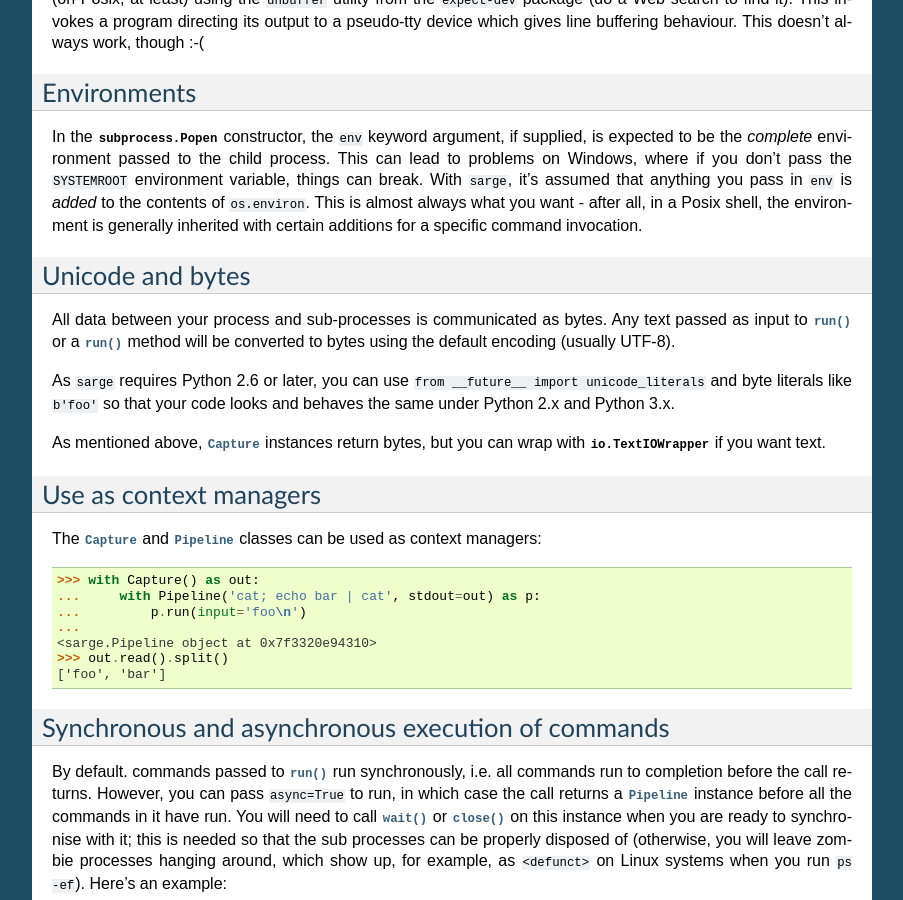
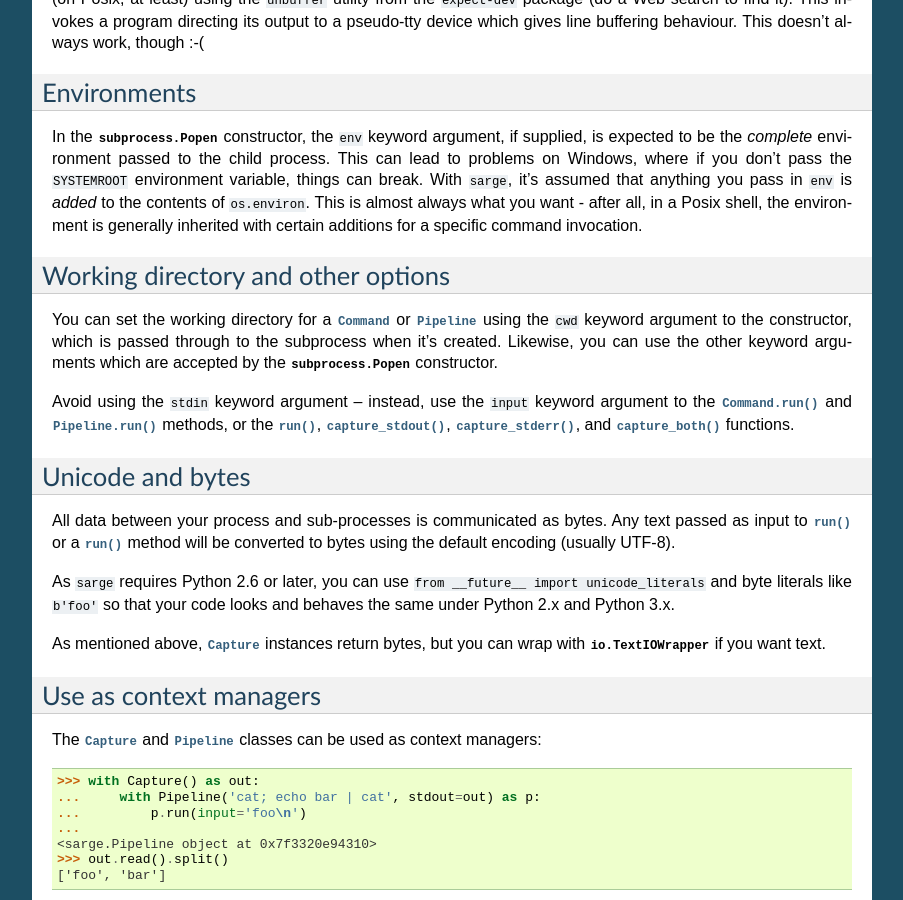
Before and after one commit to jayvdb/sarge, a Sphinx documentation site: the page built from docs/tutorial.rst, in a window 1280 px wide and 900 px high, scrolled down 6244 px. Shown: the whole window, without its empty margins (198-1101 px from the left). Built offline with Sphinx 7.4.7, drawn with Linux system fonts in a browser that asks for light colours; formulas are drawn with MathJax 3; some of the changed text lies outside the part shown.

Commit message:
Fixed typo in README and updated documentation.

```diff
--- a/docs/tutorial.rst
+++ b/docs/tutorial.rst
@@ -393,6 +393,19 @@ assumed that anything you pass in ``env`` is *added* to the contents of
 in a Posix shell, the environment is generally inherited with certain
 additions for a specific command invocation.
 
+Working directory and other options
+-----------------------------------
+
+You can set the working directory for a :class:`Command` or :class:`Pipeline`
+using the ``cwd`` keyword argument to the constructor, which is passed through
+to the subprocess when it's created. Likewise, you can use the other keyword
+arguments which are accepted by the :class:`subprocess.Popen` constructor.
+
+Avoid using the ``stdin`` keyword argument -- instead, use the ``input`` keyword
+argument to the :meth:`Command.run` and :meth:`Pipeline.run` methods, or the
+:func:`run`, :func:`capture_stdout`, :func:`capture_stderr`, and
+:func:`capture_both` functions.
+
 Unicode and bytes
 -----------------
 
```
Also changed, not shown: 1 other file.
